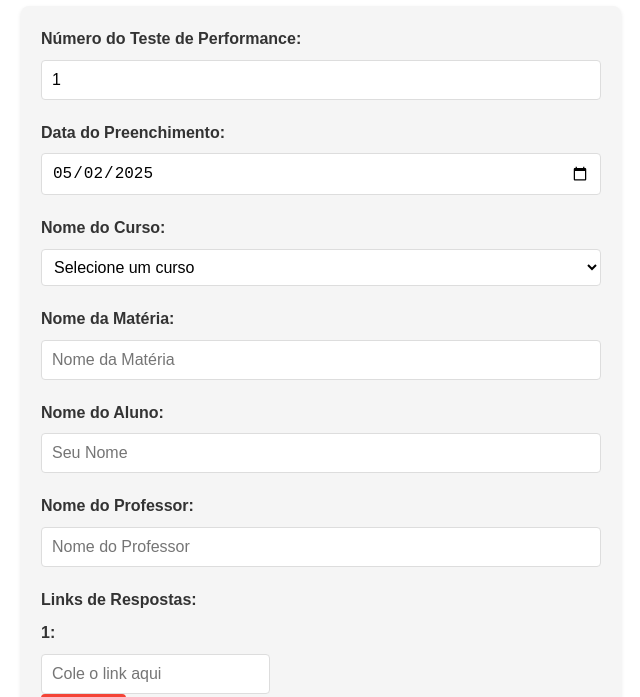
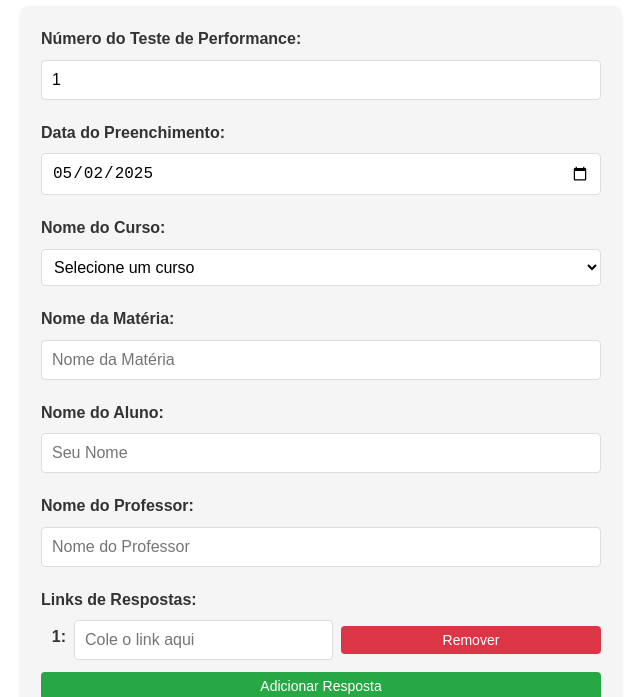
Before and after one commit to matevas22/preenchedorInfNet, a plain HTML site: page index.html in a window 1280 px wide. Shown: the part 255-952 px from the top of the page, without its empty margins (319-959 px from the left). Drawn offline with Linux system fonts and the light colour scheme.

Commit message:
Update styles.css

```diff
--- a/styles.css
+++ b/styles.css
@@ -252,29 +252,52 @@ button:hover {
     border: 1px solid #d6e9c6;
 }
 
-.resposta-item {
+.resposta-wrapper {
     display: flex;
-    margin-bottom: 10px;
+    align-items: center;
+    gap: 8px;
+    margin-bottom: 12px;
 }
 
-.resposta-link {
-    flex: 1;
-    margin-right: 10px;
+.resposta-wrapper label {
+    min-width: 25px; /* Espaço suficiente para números até 99 */
+    text-align: right;
+}
+
+.resposta-input {
+    width: 70%;
+    padding: 8px;
+    border: 1px solid #ddd;
+    border-radius: 4px;
 }
 
 .remover-resposta {
-    background-color: #f44336;
-    width: auto;
-    padding: 10px;
+    padding: 6px 12px;
+    background-color: #dc3545;
+    color: white;
+    border: none;
+    border-radius: 4px;
+    cursor: pointer;
+    font-size: 14px;
+}
+
+.remover-resposta:hover {
+    background-color: #c82333;
 }
 
 #adicionar-resposta {
-    background-color: #2196F3;
+    padding: 6px 12px;
+    background-color: #28a745;
+    color: white;
+    border: none;
+    border-radius: 4px;
+    cursor: pointer;
+    font-size: 14px;
     margin-top: 10px;
 }
 
 #adicionar-resposta:hover {
-    background-color: #0b7dda;
+    background-color: #218838;
 }
 
 /* Styles for modelo.html */
```
